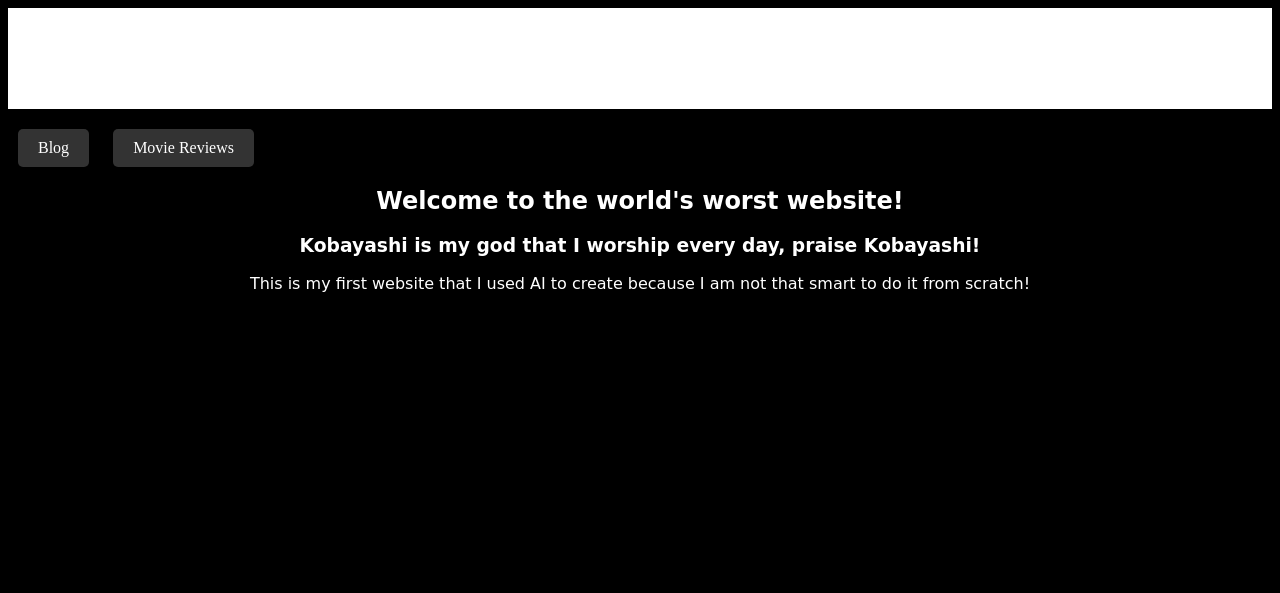
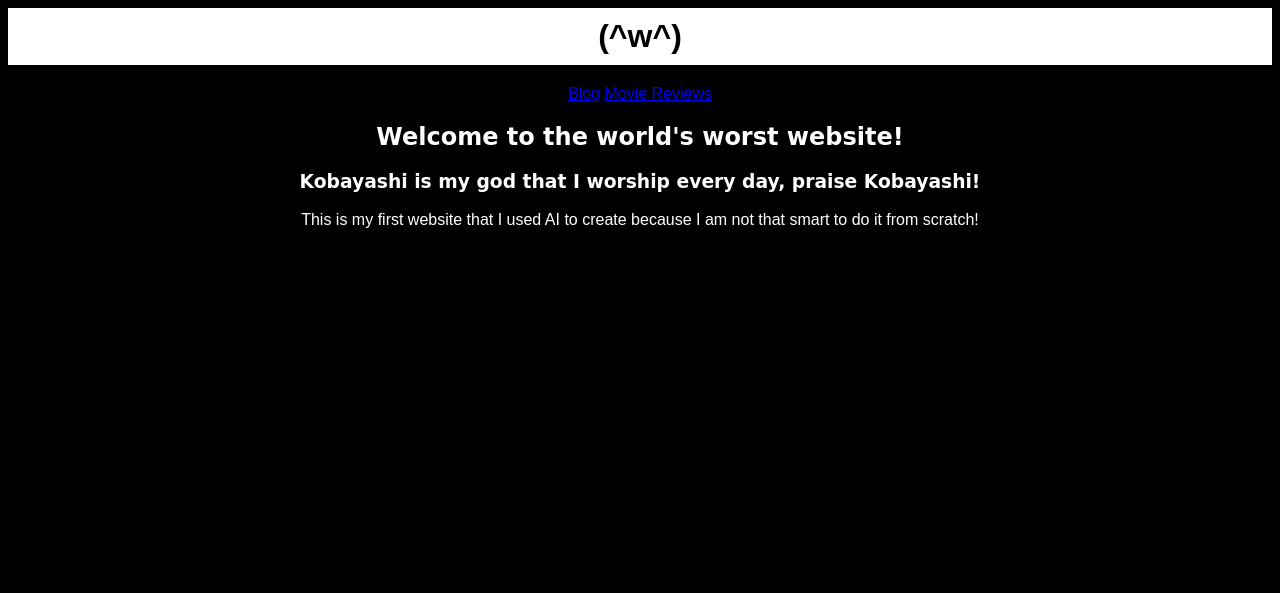
Before and after one commit to UncYeager/UncYeager.github.io, a plain HTML site: page index.html in a window 1280 px wide. Drawn offline with Linux system fonts and the light colour scheme; a web font is replaced by a local one.

Commit message:
Update index.html

```diff
--- a/index.html
+++ b/index.html
@@ -2,16 +2,21 @@
 <html>
   <head>
     <link href="https://fonts.googleapis.com/css2?family=UnifrakturMaguntia&display=swap" rel="stylesheet">
-    <link rel="stylesheet" href="style.css">
     <title>Una vez el arron estaba viendo esta costa en roblox</title>
     <style>
-      h1, h2, h3, p {
+      body {
+        background-color: black;
+        color: white;
         text-align: center;
-        font-family: 'UnifrakturMaguntia', cursive;
+        font-family: Arial, sans-serif; /* Default for most text */
+      }
+      h2, h3 {
+        font-family: 'UnifrakturMaguntia', cursive; /* Old English for these */
       }
       .header h1 {
         color: black;
         margin: 0;
+        /* Font intentionally NOT specified */
       }
       @keyframes spin-horizontal {
         from { transform: rotateY(0deg); }
@@ -19,37 +24,21 @@
       }
     </style>
   </head>
-  <body style="background-color: black; color: white;">
-    <div style="background-color: white; padding: 10px;">
-      <h1>(^w^)</h1>
+  <body>
+    <div class="header" style="background-color: white; padding: 10px;">
+      <h1>(^w^)</h1> <!-- Will use default font (Arial or browser's sans-serif) -->
     </div>
 
     <div style="margin-top: 20px;">
-      <a href="blog.html" style="
-          background-color: #333;
-          color: white;
-          padding: 10px 20px;
-          margin: 0 10px;
-          text-decoration: none;
-          border-radius: 5px;
-          display: inline-block;
-      ">Blog</a>
-      <a href="movies.html" style="
-          background-color: #333;
-          color: white;
-          padding: 10px 20px;
-          margin: 0 10px;
-          text-decoration: none;
-          border-radius: 5px;
-          display: inline-block;
-      ">Movie Reviews</a>
+      <a href="blog.html" class="button">Blog</a>
+      <a href="movies.html" class="button">Movie Reviews</a>
     </div>
 
-    <h2>Welcome to the world's worst website!</h2>
-    <h3>Kobayashi is my god that I worship every day, praise Kobayashi!</h3>
-    <p>This is my first website that I used AI to create because I am not that smart to do it from scratch!</p>
+    <h2>Welcome to the world's worst website!</h2> <!-- Old English -->
+    <h3>Kobayashi is my god that I worship every day, praise Kobayashi!</h3> <!-- Old English -->
+    <p>This is my first website that I used AI to create because I am not that smart to do it from scratch!</p> <!-- Arial (inherits from body) -->
     <img src="images/best gril in the world.jpg"
-      style="display: block; margin: 0 auto; width: 500px; animation: spin-horizontal 4s linear infinite;"
-      alt="Best Girl">
+         style="display: block; margin: 0 auto; width: 500px; animation: spin-horizontal 4s linear infinite;"
+         alt="Best Girl">
   </body>
 </html>
```
